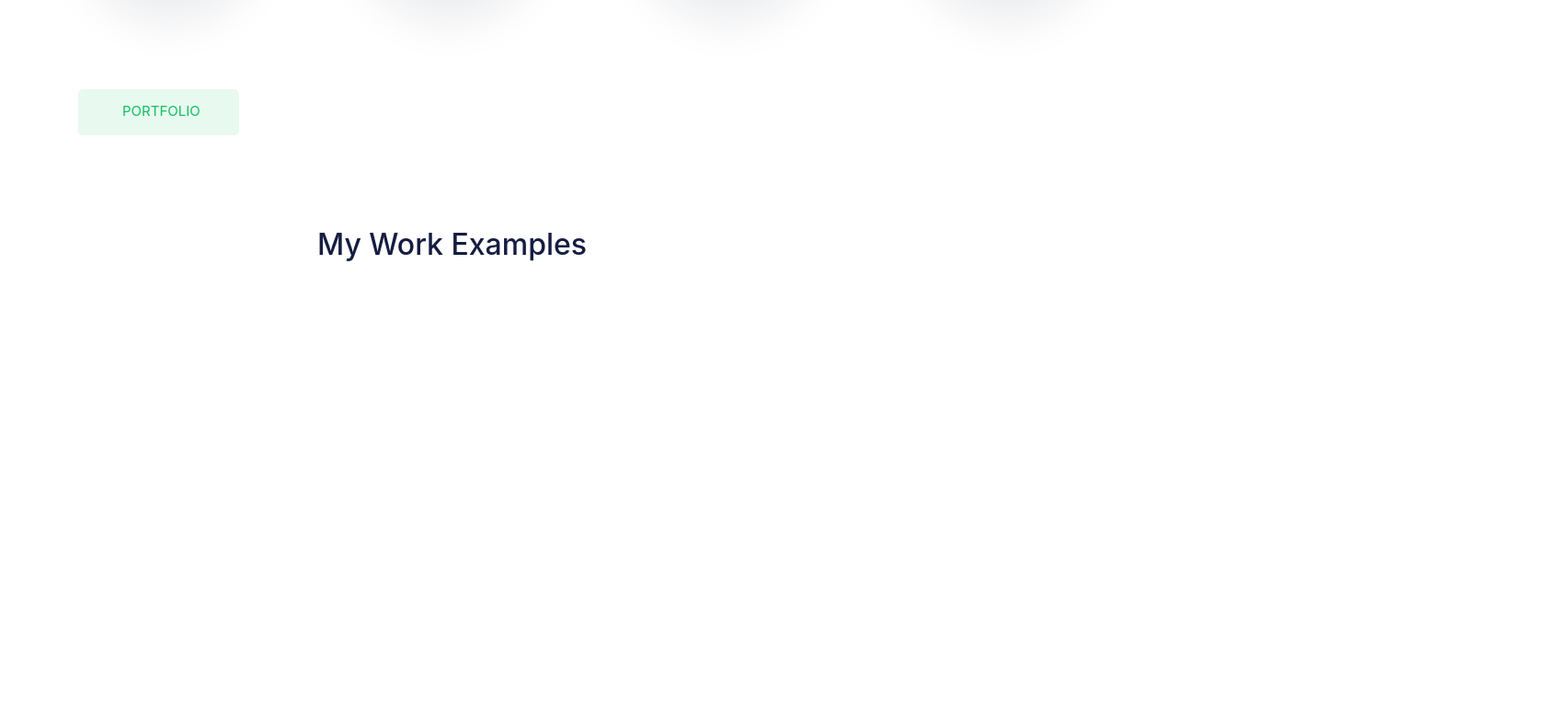
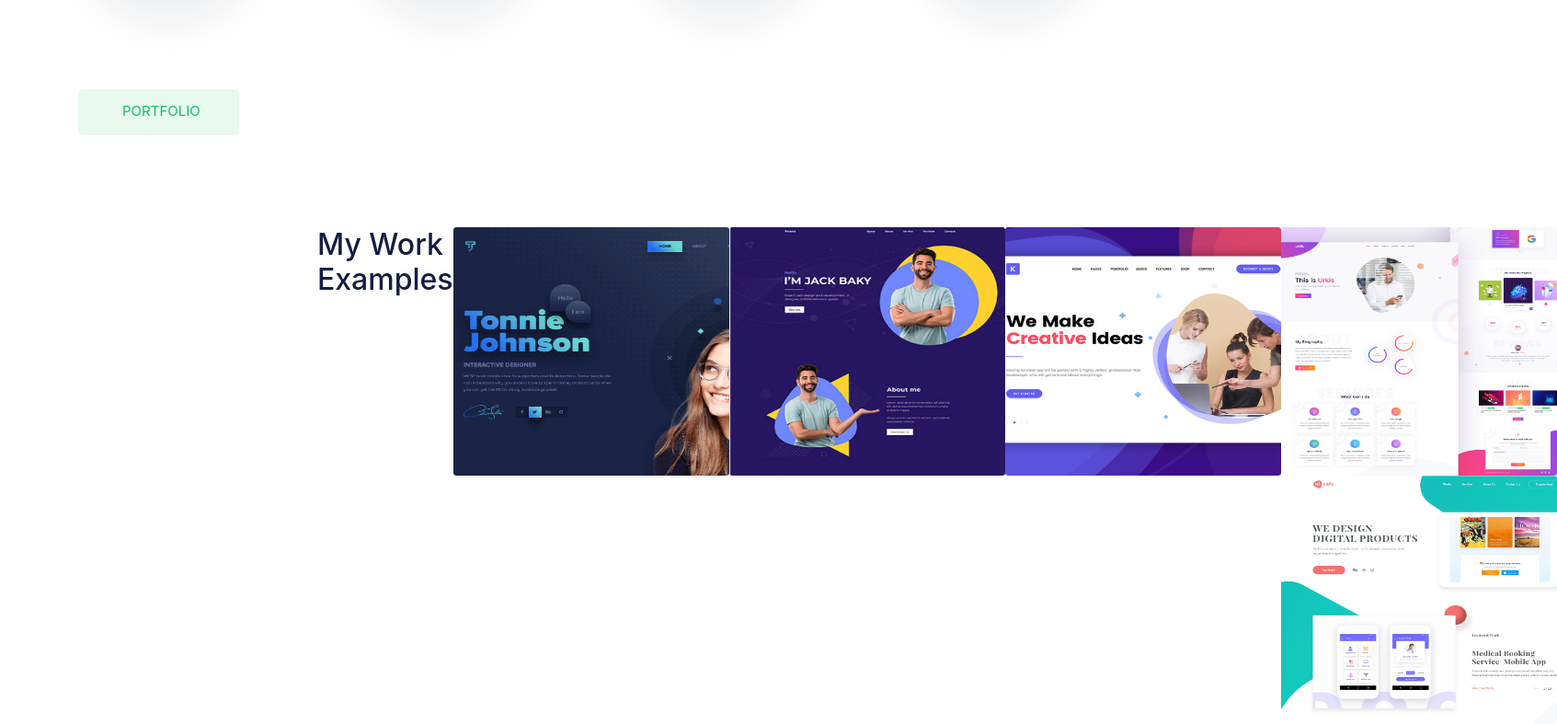
Before and after one commit to mangorahayk/mangoravyorstka, a plain HTML site: page index.html in a window 1280 px wide. Shown: the part 1403-2190 px from the top of the page at 92% size, 1693 px wide, since content can reach past the window. Before the commit the page ends 1696 px from the top, so only its background shows below. Drawn offline with nearby package versions, Linux system fonts and the light colour scheme.

Commit message:
mec sxal ka chitem vonc uxxem

```diff
--- a/index.html
+++ b/index.html
@@ -101,7 +101,7 @@
     </section>
     <section>
     <div class="servicis">
-      <span class="my">PORTFOLIO
+      <span class="folyo">PORTFOLIO
       </span>
       </div>
     </div>
@@ -111,8 +111,21 @@
   <div class="nkarner">
     <h2> My Work Examples</h2>
  <div class="reklam">
+<img class="hello"src="images/barev.png">
+</div>
+<div class="txa">
+  <img class="Baky" src="images/Jack.png">
+</div>
+<div class="xumb">
+  <img class="mardik" src="images/make.png">
+</div>
+<div class="mard">
+  <img class="kyaj" src="images/ukris.png">
+  <div class="digitaL">
+    <img class="product" src="images/design.png"
+  </div>
+</div>
 
-</div>
   </div>
 
 </body>
--- a/styles/style.css
+++ b/styles/style.css
@@ -168,7 +168,7 @@ justify-content: center;
     border-radius:5px;
    padding:13px;
   }
-  .my{
+  .folyo{
     margin-left:35px;
   }
   .nkarner{
@@ -176,7 +176,23 @@ justify-content: center;
     display:flex;
     margin-left:345px;
     }
-    .reklam{
-      border-radius:5px;
-background-image:url(../images/tonnie.png)
-    }
+   .hello{
+     width:300px;
+     height:270px;
+   }
+   .Baky{
+    width:300px;
+    height:270px;
+   }
+   .mardik{
+    width:300px;
+    height:270px;
+  }
+  .kyaj{
+    width:300px;
+    height:270px;
+  }
+  .product{
+    width:300px;
+    height:270px;
+  }
```
Also changed, not shown: images/Jack.png (added), images/barev.png (added), images/design.png (added), images/make.png (added), images/ukris.png (added).
